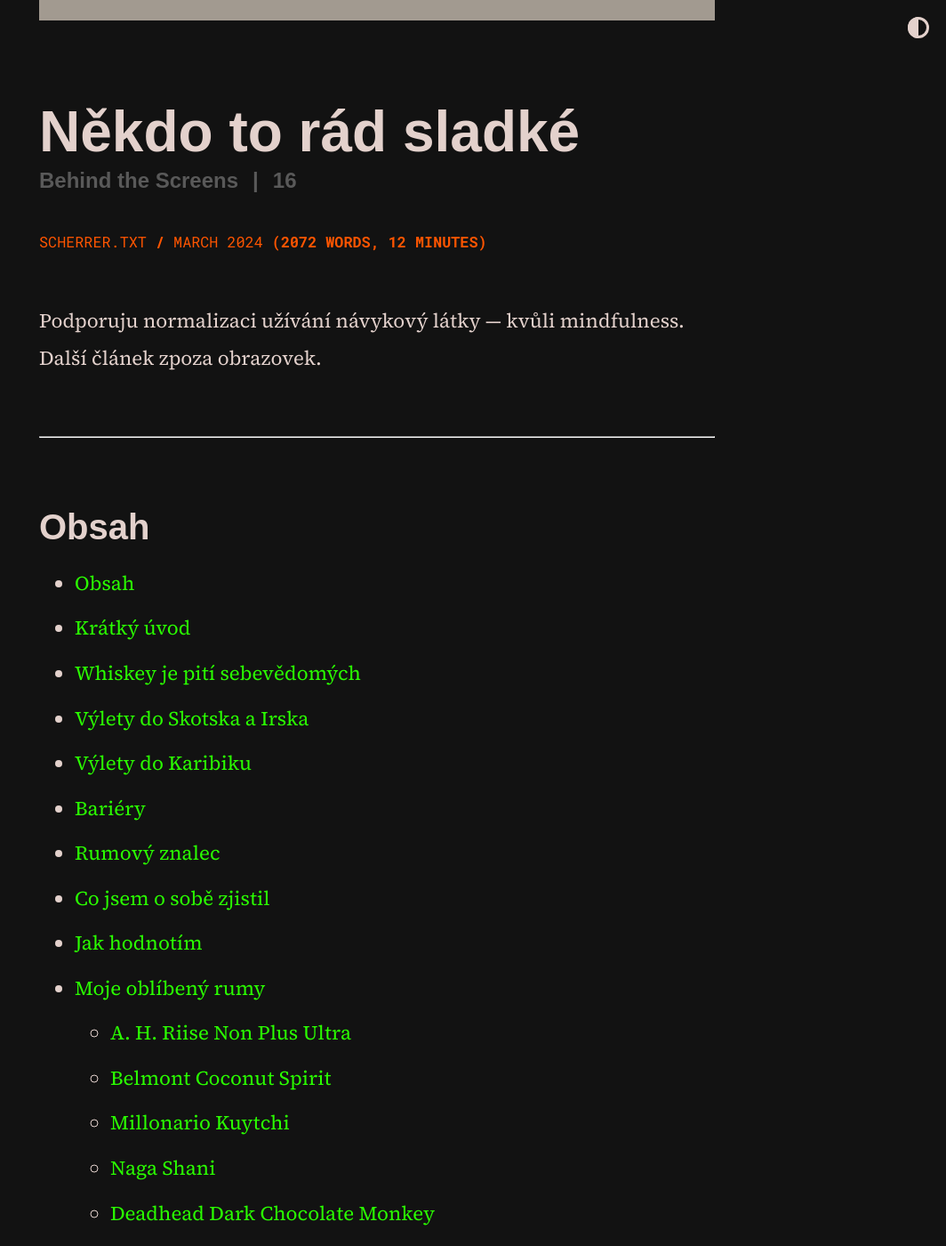
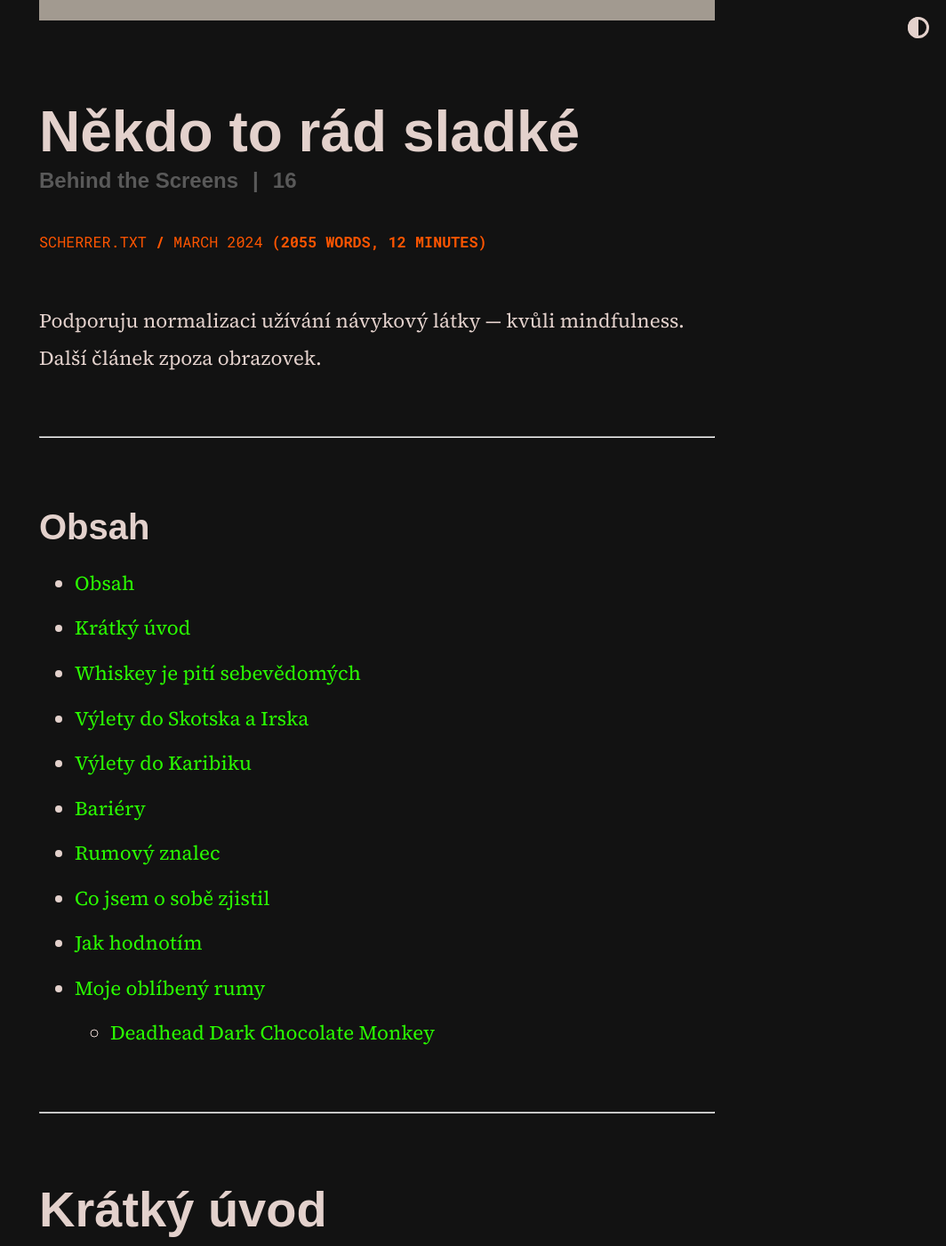
Before and after one commit to scherrer-txt/bts, a Jekyll site: the page built from _posts/2024-03-21-nekdo-to-rad-sladke.md, in a window 1280 px wide and 1400 px high, scrolled down 648 px. Shown: the whole window at 89% size, without its empty margins (216-1280 px from the left). Built offline with Jekyll 4.4.1, drawn with Linux system fonts in a browser that asks for light colours; some web fonts are replaced.

Commit message:
Update 2024-03-21-nekdo-to-rad-sladke.md

```diff
--- a/_posts/2024-03-21-nekdo-to-rad-sladke.md
+++ b/_posts/2024-03-21-nekdo-to-rad-sladke.md
@@ -84,21 +84,25 @@ Měl jsem rum, co chutnal jako tekutý dřevo, lékořicový pendrek nebo rajča
 ## Moje oblíbený rumy
 
 #### A. H. Riise Non Plus Ultra
+{:.no_toc}
 - Ve vůni vanilka a dřevo, lehce sušené švestky;
 - Chuť jemná, sladká, dřevitá; velmi jemně karamelová; dlouho příjemně hřeje v krku;
 - Sametová textura
 
 #### Belmont Coconut Spirit
+{:.no_toc}
 - Krásná, sladká vůně; lehce dřevitá, vanilková a čokoládová; tóny kokosu;
 - Chuť spíš sladká a jemná; silně kope, ale i tak/právě pro to velmi příjemný na pití;
 - Sametová, lehce sirupová textura;
 
 #### Millonario Kuytchi
+{:.no_toc}
 - Ve vůni karamel a čokoláda;
 - V chuti karamel, čokoláda, skořice a vanilka; připomíná perníček/vánoční cukroví;
 - Sametová textura;
 
 #### Naga Shani
+{:.no_toc}
 - Vůně velmi bohatá; dřevo, sušené švestky
 - Tekutý dubový dřevo; tóny sušených švestek, vanilky, kokos;
 - Hladká, olejovitá textura;
```
